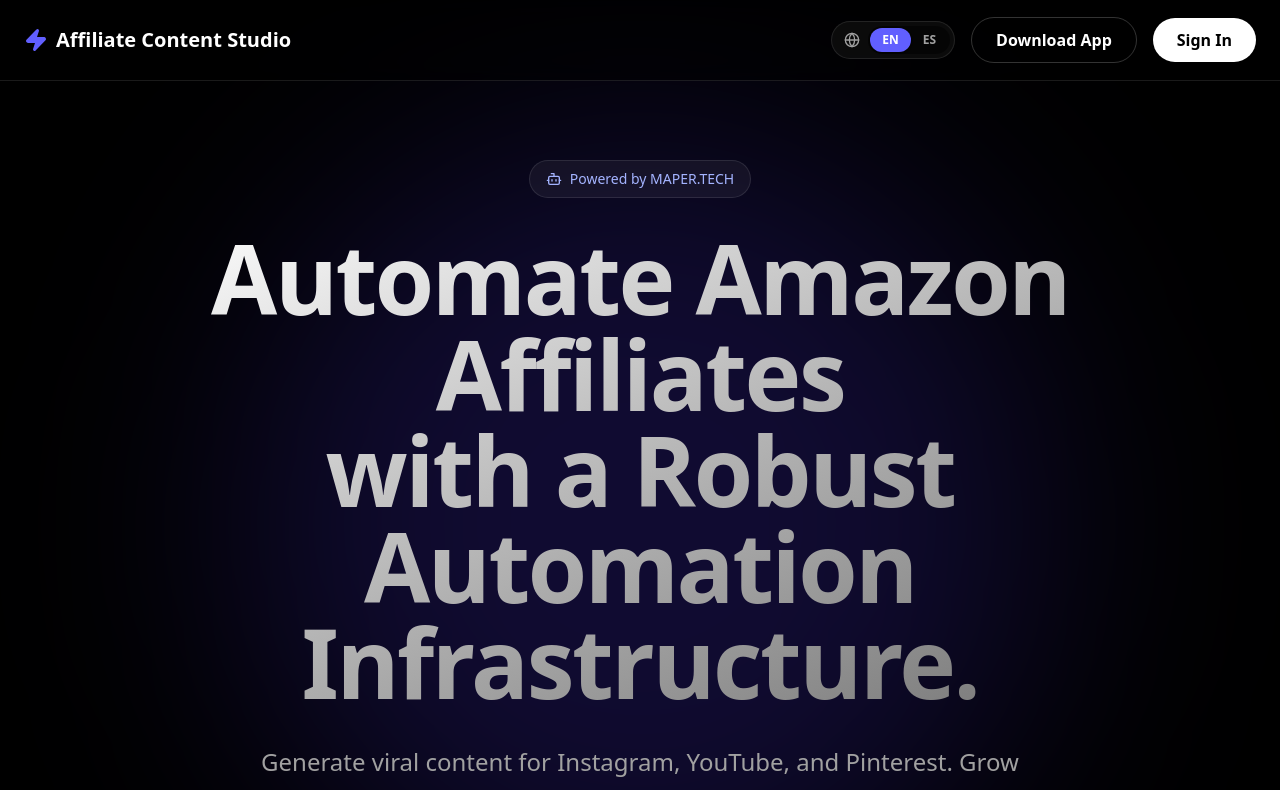
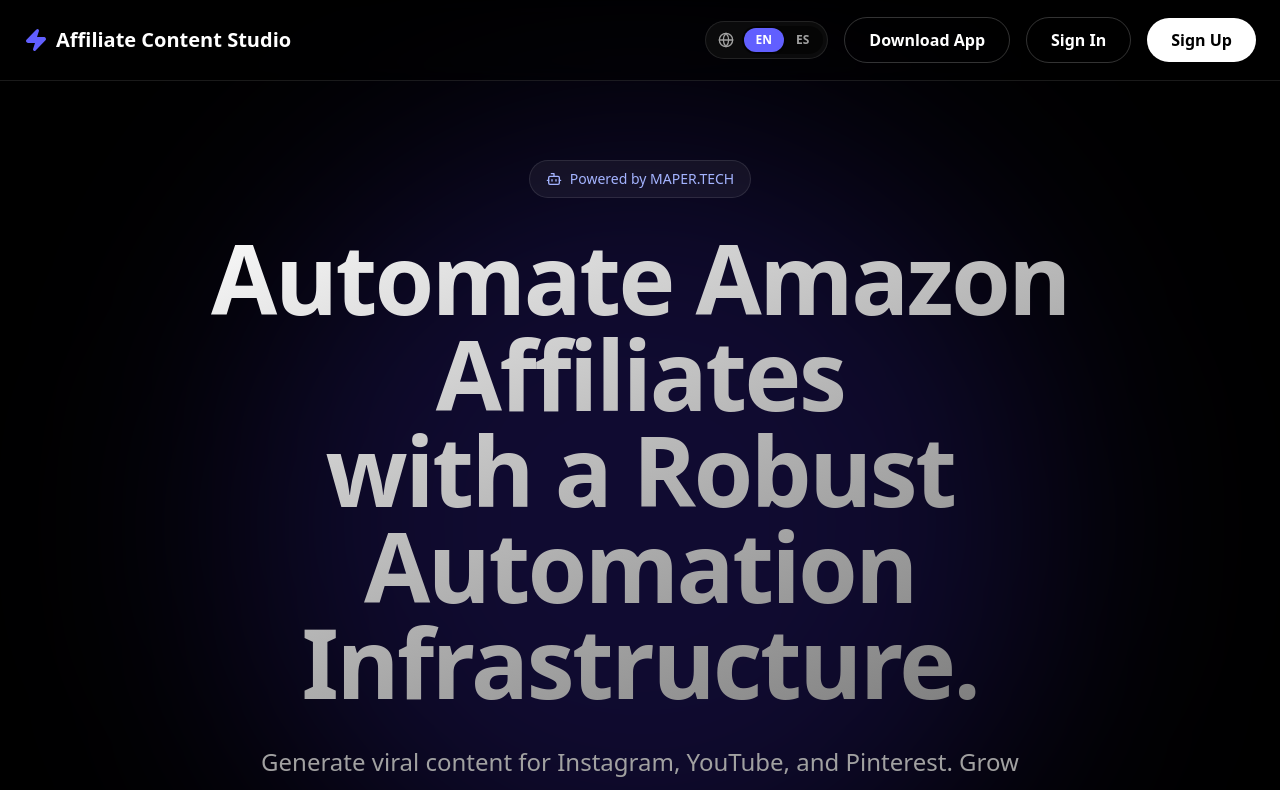
Before and after one commit to rafadonadio/affiliate-content-studio, a React (Vite) app: page / in a window 1280 px wide. Shown: the top 790 px of the page. Built offline with nearby package versions, Linux system fonts and the light colour scheme; no server answers.

Commit message:
Add Sign Up button to Landing Page

```diff
--- a/src/components/LandingPage.tsx
+++ b/src/components/LandingPage.tsx
@@ -32,9 +32,15 @@ export default function LandingPage({ onLoginClick }: LandingPageProps) {
             </a>
             <button
               onClick={onLoginClick}
+              className="px-6 py-2.5 rounded-full border border-white/20 text-white font-semibold hover:bg-white/10 transition-colors"
+            >
+              {t.landing.signIn}
+            </button>
+            <button
+              onClick={onLoginClick}
               className="px-6 py-2.5 rounded-full bg-white text-black font-semibold hover:bg-neutral-200 transition-colors"
             >
-              {t.landing.signIn}
+              {t.landing.signUp}
             </button>
           </div>
         </div>
--- a/src/translations.ts
+++ b/src/translations.ts
@@ -2,6 +2,7 @@ export const translations = {
   en: {
     landing: {
       signIn: "Sign In",
+      signUp: "Sign Up",
       downloadApp: "Download App",
       poweredBy: "Powered by MAPER.TECH",
       title: "Automate Amazon Affiliates <br /> with a Robust Automation Infrastructure.",
@@ -74,6 +75,7 @@ export const translations = {
   es: {
     landing: {
       signIn: "Iniciar Sesión",
+      signUp: "Registrarse",
       downloadApp: "Descargar App",
       poweredBy: "Potenciado por MAPER.TECH",
       title: "Automatiza Afiliados de Amazon <br /> con una Robusta Infraestructura de Automatización.",
```
